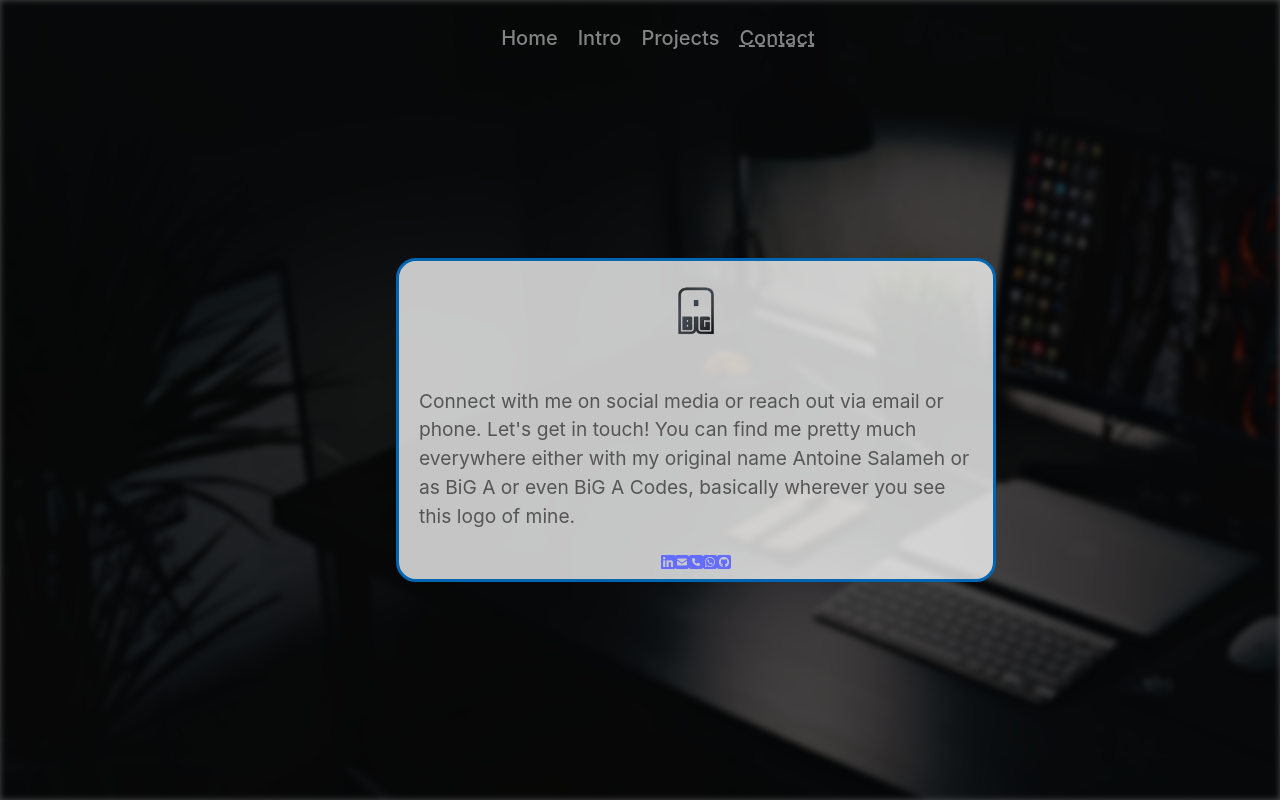
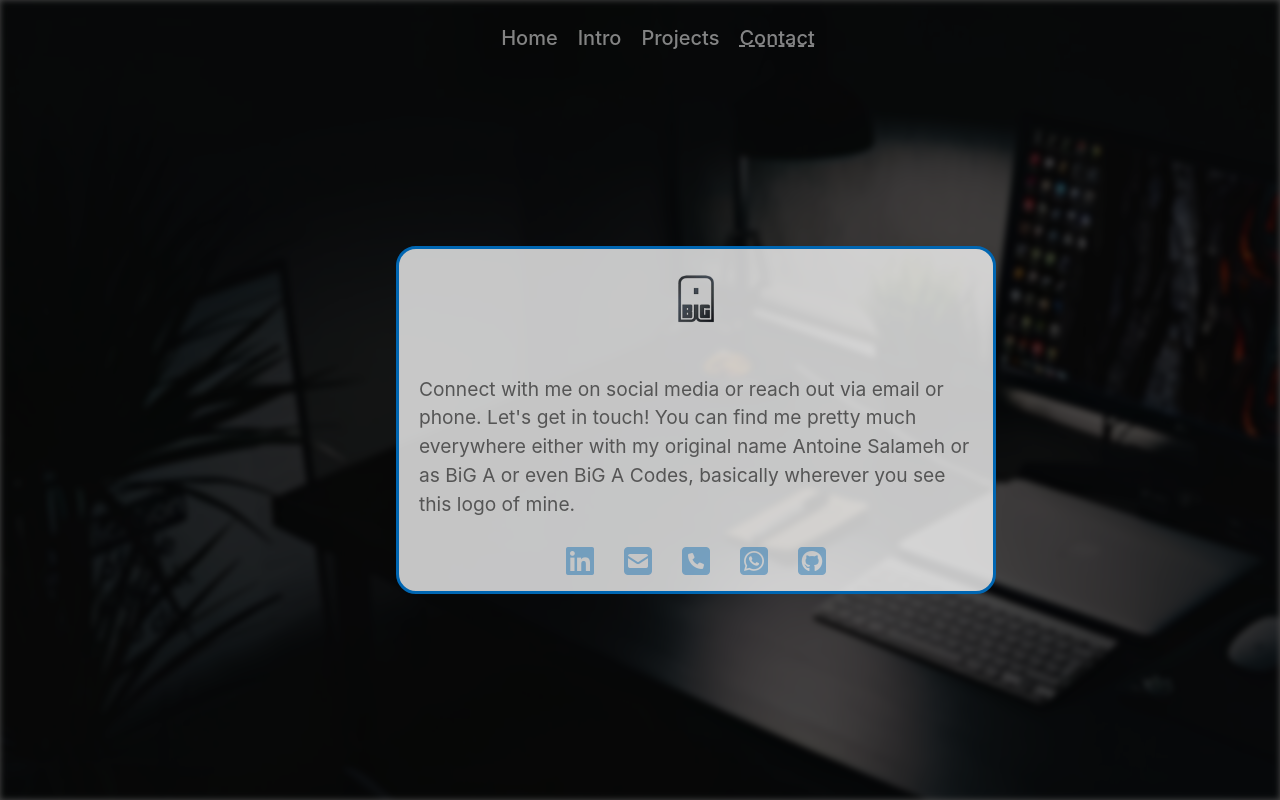
Before and after one commit to AntoineSalameh45/Portfolio, a React (Vite) app: page /contact in a window 1280 px wide. Built offline with nearby package versions, Linux system fonts and the light colour scheme.

Commit message:
fixed the icon issue

```diff
--- a/src/css/contact.css
+++ b/src/css/contact.css
@@ -27,13 +27,11 @@
     color: #555;
     text-align: left;
   }
-  .fa-solid a,
-  .fab a{
+  .contact-fa{
     font-size: 2em;
     margin: 5px 15px;
     color:#0065b269;
   }
-  .fa-solid a:hover,
-  .fab a:hover {
+  .contact-fa:hover {
     color:#0066b2;
   }
--- a/src/pages/contact.tsx
+++ b/src/pages/contact.tsx
@@ -13,23 +13,23 @@ const Contact: React.FC = () => {
                 as BiG A or even BiG A Codes, basically wherever you see this logo of mine.
                 </p>
                 <div>
-                    <a href="https://www.linkedin.com/in/antoine-salameh-7705471ab/" target="_blank" rel="noopener noreferrer" className='fa'>
+                    <a href="https://www.linkedin.com/in/antoine-salameh-7705471ab/" target="_blank" rel="noopener noreferrer" className='contact-fa'>
                     <i className="fab fa-linkedin"></i>
                     </a>
 
-                    <a href="mailto: antoine.salameh.45@gmail.com" target="_blank" rel="noopener noreferrer" className='fa'>
+                    <a href="mailto: antoine.salameh.45@gmail.com" target="_blank" rel="noopener noreferrer" className='contact-fa'>
                     <i className="fa-solid fa-square-envelope"></i>
                     </a>
 
-                    <a href="tel:9613913210" target="_blank" rel="noopener noreferrer" className='fa'>
+                    <a href="tel:9613913210" target="_blank" rel="noopener noreferrer" className='contact-fa'>
                     <i className="fa-solid fa-square-phone"></i>
                     </a>
 
-                    <a href="https://wa.me/9613913210" target="_blank" rel="noopener noreferrer" className='fa'>
+                    <a href="https://wa.me/9613913210" target="_blank" rel="noopener noreferrer" className='contact-fa'>
                     <i className="fab fa-square-whatsapp"></i>
                     </a>
 
-                    <a href="https://github.com/AntoineSalameh45" target="_blank" rel="noopener noreferrer" className='fa'>
+                    <a href="https://github.com/AntoineSalameh45" target="_blank" rel="noopener noreferrer" className='contact-fa'>
                     <i className="fab fa-square-github"></i>
                     </a>
                 </div>
```
